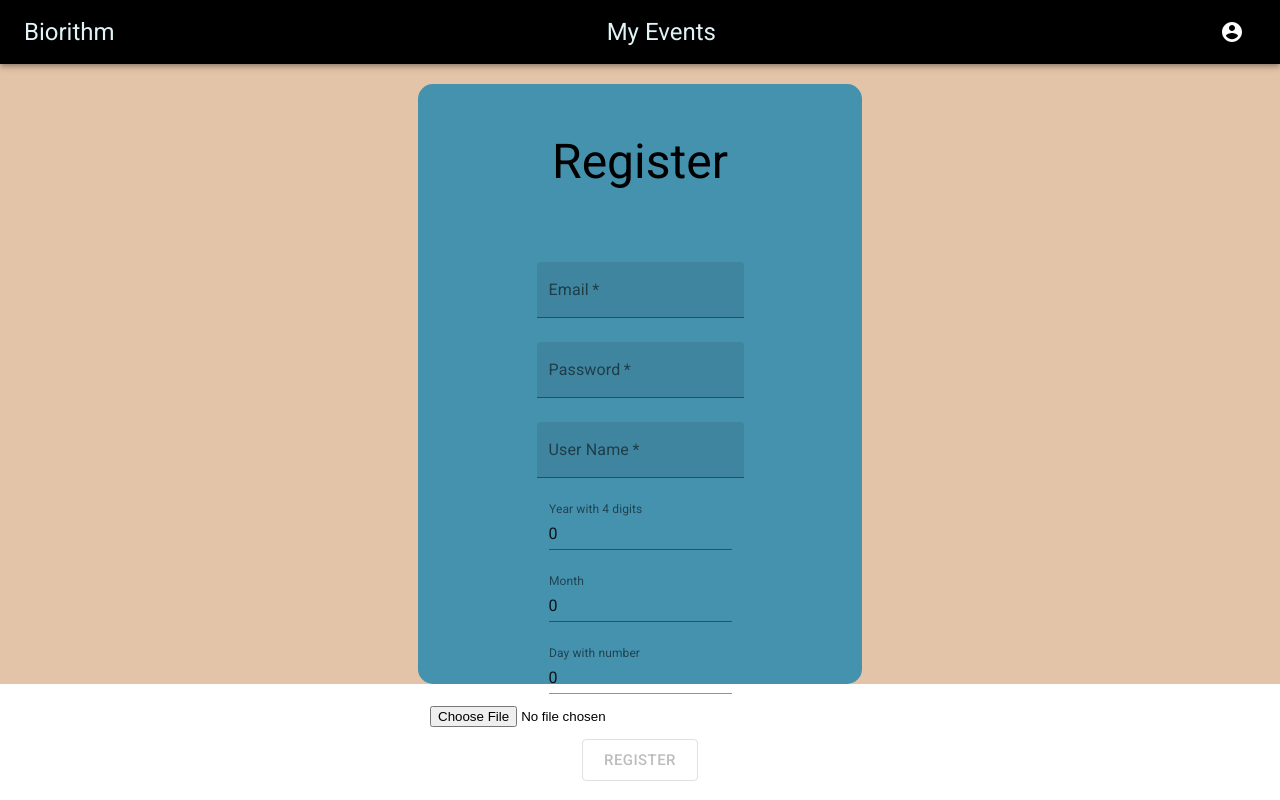
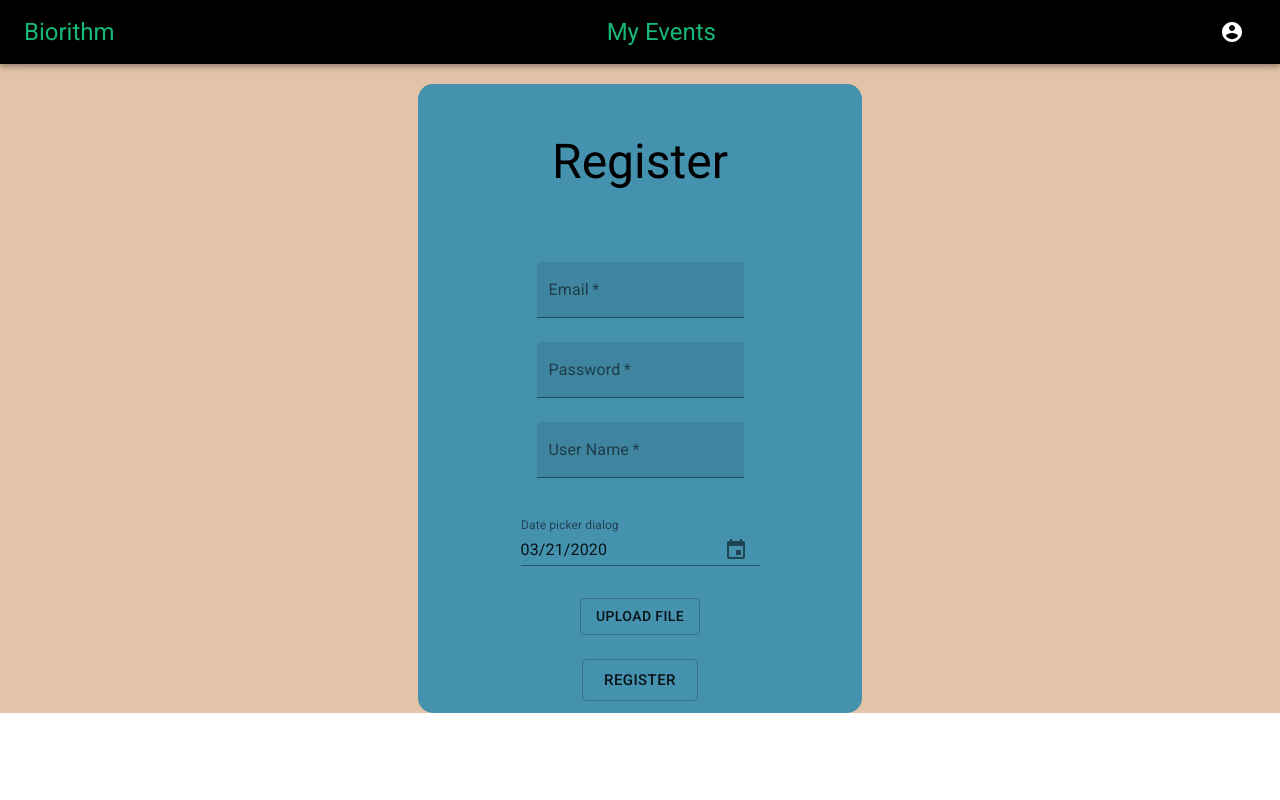
Before and after one commit to SalvadorRomeroB/BioritmoReact, a React (Create React App) app: page /register in a window 1280 px wide. Built offline with nearby package versions, Linux system fonts and the light colour scheme.

Commit message:
Forms added

```diff
--- a/src/Router.js
+++ b/src/Router.js
@@ -1,5 +1,5 @@
 import React from "react";
-import { BrowserRouter, Switch, Route, Redirect } from "react-router-dom";
+import { BrowserRouter, Switch, Route } from "react-router-dom";
 
 import Signin from "./pages/Signin";
 import Profile from "./pages/Profile";
@@ -10,14 +10,13 @@ import Create_Event from "./pages/Create_event";
 import Edit_Event from "./pages/Update_event";
 import Register from "./pages/Register.jsx";
 import PrivateRoute from "./components/Auth/PrivateRoute";
-import Home from "./pages/Home";
 
 const Routes = () => {
   return (
     <BrowserRouter>
       <Switch>
         <PrivateRoute path="/" exact component={All_Events} />
-        {/* <Route path="/home" exact component={Home} /> */}
+
         <Route path="/signin" exact component={Signin} />
         <Route path="/register" exact component={Register} />
         <PrivateRoute path="/profile" exact component={Profile} />
--- a/src/components/Navbar.jsx
+++ b/src/components/Navbar.jsx
@@ -23,7 +23,7 @@ const useStyles = makeStyles({
   },
   noline: {
     textDecoration: "none",
-    color: Colors.white,
+    color: Colors.green,
   },
 });
 
--- a/src/pages/Create_event.jsx
+++ b/src/pages/Create_event.jsx
@@ -1,5 +1,4 @@
 import React, { useState } from "react";
-import "date-fns";
 import {
   TextField,
   Select,
@@ -9,6 +8,7 @@ import {
   Button,
   Grid,
 } from "@material-ui/core";
+import "date-fns";
 import DateFnsUtils from "@date-io/date-fns";
 import {
   MuiPickersUtilsProvider,
@@ -17,11 +17,6 @@ import {
 import { makeStyles } from "@material-ui/core/styles";
 import { useSelector } from "react-redux";
 import { new_event } from "../components/API_Req/eventsApi";
-import {
-  get_bio_fisico,
-  get_bio_emocional,
-  get_bio_intelectual,
-} from "../components/BiorythmCalc";
 
 import Layout from "../components/Layout";
 
@@ -43,20 +38,23 @@ const useStyles = makeStyles((theme) => ({
 }));
 
 const Create_event = () => {
+  let user = useSelector((state) => state.user);
   const classes = useStyles();
   const [token] = React.useState(localStorage.getItem("jwt") || "");
-  let user = useSelector((state) => state.user);
   const [name, setName] = useState("");
   const [description, setDescription] = useState("");
   const [tag, setTag] = useState("");
   const [location, setLocation] = useState("");
-  const [year, setYear] = useState(0);
-  const [month, setMonth] = useState(0);
-  const [day, setDay] = useState(0);
   const [selectedDate, setSelectedDate] = useState(new Date());
+  const [year, setYear] = useState(selectedDate.getFullYear());
+  const [month, setMonth] = useState(selectedDate.getMonth());
+  const [day, setDay] = useState(selectedDate.getDate());
 
   const handleDateChange = (date) => {
     setSelectedDate(date);
+    setDay(selectedDate.getDate());
+    setMonth(selectedDate.getMonth());
+    setYear(selectedDate.getFullYear());
   };
   const create_event = (e) => {
     e.preventDefault();
@@ -169,60 +167,8 @@ const Create_event = () => {
         </Grid>
         <Grid item md={2} />
       </Grid>
-      <p>Datos para el dia del evento</p>
-      <p>
-        Fisico:{" "}
-        {get_bio_fisico(year, month, day, user.month, user.day, user.year)}
-      </p>
-      <p>
-        Emocional:{" "}
-        {get_bio_emocional(year, month, day, user.month, user.day, user.year)}
-      </p>
-      <p>
-        Intelectual:
-        {get_bio_intelectual(year, month, day, user.month, user.day, user.year)}
-      </p>
     </Layout>
   );
 };
 
 export default Create_event;
-
-{
-  /* <Grid item xs={12} md={6}>
-              <TextField
-                id="standard-number"
-                label="Year with 4 digits"
-                type="number"
-                InputLabelProps={{
-                  shrink: true,
-                }}
-                value={year}
-                onChange={(e) => setYear(e.target.value)}
-              />
-            </Grid>
-            <Grid item xs={12} md={6}>
-              <TextField
-                id="standard-number"
-                label="Month"
-                type="number"
-                InputLabelProps={{
-                  shrink: true,
-                }}
-                value={month}
-                onChange={(e) => setMonth(e.target.value)}
-              />
-            </Grid>
-            <Grid item xs={12} md={6}>
-              <TextField
-                id="standard-number"
-                label="Day with number"
-                type="number"
-                InputLabelProps={{
-                  shrink: true,
-                }}
-                value={day}
-                onChange={(e) => setDay(e.target.value)}
-              />
-            </Grid> */
-}
--- a/src/pages/Home.jsx
+++ /dev/null
@@ -1,19 +0,0 @@
-import React, { useState } from "react";
-import { makeStyles } from "@material-ui/core/styles";
-
-import { useSelector } from "react-redux";
-import Colors from "../constants/Colors";
-
-import Layout from "../components/Layout";
-
-const useStyles = makeStyles((theme) => ({}));
-
-const Home = () => {
-  const classes = useStyles();
-
-  let user = useSelector((state) => state.user);
-
-  return <Layout title="Test"></Layout>;
-};
-
-export default Home;
--- a/src/pages/Register.jsx
+++ b/src/pages/Register.jsx
@@ -2,13 +2,18 @@ import React, { useState } from "react";
 import { Container, Typography, TextField, Button } from "@material-ui/core";
 import { makeStyles } from "@material-ui/core/styles";
 import Grid from "@material-ui/core/Grid";
-import axios from "axios";
 import { useDispatch } from "react-redux";
 import { register_user } from "../redux/actions/index";
 
 import Layout from "../components/Layout";
 import Colors from "../constants/Colors";
 import FileBase64 from "react-file-base64";
+import "date-fns";
+import DateFnsUtils from "@date-io/date-fns";
+import {
+  MuiPickersUtilsProvider,
+  KeyboardDatePicker,
+} from "@material-ui/pickers";
 
 const useStyles = makeStyles((theme) => ({
   title: {
@@ -18,12 +23,15 @@ const useStyles = makeStyles((theme) => ({
   root: {
     background: Colors.three,
     borderRadius: 15,
-    height: 600,
+    maxHeight: 800,
     marginTop: 20,
   },
   form: {
     marginTop: 10,
     textAlign: "center",
+  },
+  invisible: {
+    display: "none",
   },
 }));
 
@@ -32,10 +40,18 @@ const Signin = () => {
   const [email, setEmail] = useState("");
   const [password, setPassword] = useState("");
   const [userName, setUsername] = useState("");
-  const [year, setYear] = useState(0);
-  const [month, setMonth] = useState(0);
-  const [day, setDay] = useState(0);
   const [image, setImage] = useState("");
+  const [selectedDate, setSelectedDate] = useState(new Date());
+  const [year, setYear] = useState(selectedDate.getFullYear());
+  const [month, setMonth] = useState(selectedDate.getMonth());
+  const [day, setDay] = useState(selectedDate.getDate());
+
+  const handleDateChange = (date) => {
+    setSelectedDate(date);
+    setDay(selectedDate.getDate());
+    setMonth(selectedDate.getMonth());
+    setYear(selectedDate.getFullYear());
+  };
 
   const handleLogin = (e) => {
     e.preventDefault();
@@ -48,6 +64,7 @@ const Signin = () => {
       day: day,
       image: image,
     };
+
     dispatch(register_user(info_user));
     setEmail("");
     setPassword("");
@@ -107,42 +124,29 @@ const Signin = () => {
             />
           </Grid>
           <Grid item xs={12}>
-            <TextField
-              id="standard-number"
-              label="Year with 4 digits"
-              type="number"
-              InputLabelProps={{
-                shrink: true,
-              }}
-              value={year}
-              onChange={(e) => setYear(e.target.value)}
-            />
+            <MuiPickersUtilsProvider utils={DateFnsUtils}>
+              <KeyboardDatePicker
+                className={classes.specialInput}
+                margin="normal"
+                id="date-picker-dialog"
+                label="Date picker dialog"
+                format="MM/dd/yyyy"
+                value={selectedDate}
+                onChange={handleDateChange}
+                KeyboardButtonProps={{
+                  "aria-label": "change date",
+                }}
+              />
+            </MuiPickersUtilsProvider>
           </Grid>
           <Grid item xs={12}>
-            <TextField
-              id="standard-number"
-              label="Month"
-              type="number"
-              InputLabelProps={{
-                shrink: true,
-              }}
-              value={month}
-              onChange={(e) => setMonth(e.target.value)}
-            />
+            <Button variant="outlined" component="label">
+              Upload File
+              <div className={classes.invisible}>
+                <FileBase64 onDone={getFiles.bind(this)} />
+              </div>
+            </Button>
           </Grid>
-          <Grid item xs={12}>
-            <TextField
-              id="standard-number"
-              label="Day with number"
-              type="number"
-              InputLabelProps={{
-                shrink: true,
-              }}
-              value={day}
-              onChange={(e) => setDay(e.target.value)}
-            />
-          </Grid>
-          <FileBase64 onDone={getFiles.bind(this)} />
           <Grid item xs={12}>
             <Button
               disabled={
--- a/src/pages/Update_event.jsx
+++ b/src/pages/Update_event.jsx
@@ -1,44 +1,63 @@
-import React, { useEffect, useState } from "react";
+import React, { useState } from "react";
 import {
   TextField,
   Select,
   MenuItem,
   FormControl,
   InputLabel,
-  FormHelperText,
-  Button
+  Button,
+  Grid,
 } from "@material-ui/core";
 import { makeStyles } from "@material-ui/core/styles";
-import { useDispatch, useSelector } from "react-redux";
+import { useSelector } from "react-redux";
 import { update_created_events } from "../components/API_Req/eventsApi";
+
+import "date-fns";
+import DateFnsUtils from "@date-io/date-fns";
 import {
-  get_bio_fisico,
-  get_bio_emocional,
-  get_bio_intelectual
-} from "../components/BiorythmCalc";
+  MuiPickersUtilsProvider,
+  KeyboardDatePicker,
+} from "@material-ui/pickers";
 
 import Layout from "../components/Layout";
 
-const useStyles = makeStyles(theme => ({
+const useStyles = makeStyles((theme) => ({
   event: {
-    paddingBottom: 3
-  }
+    paddingBottom: 3,
+  },
+  inputFields: {
+    minWidth: 350,
+    margin: "1%",
+  },
+  specialInput: {
+    minWidth: 300,
+    margin: "1%",
+  },
+  formButton: {
+    marginTop: 10,
+  },
 }));
 
 const Create_event = () => {
-  const dispatch = useDispatch();
   const [token] = React.useState(localStorage.getItem("jwt") || "");
-  let user = useSelector(state => state.user);
-  let selected_event = useSelector(state => state.selected_event);
+  let user = useSelector((state) => state.user);
+  let selected_event = useSelector((state) => state.selected_event);
   const [name, setName] = useState(selected_event.name);
   const [description, setDescription] = useState(selected_event.description);
   const [tag, setTag] = useState(selected_event.tag);
   const [location, setLocation] = useState(selected_event.location);
-  const [year, setYear] = useState(selected_event.year);
-  const [month, setMonth] = useState(selected_event.month);
-  const [day, setDay] = useState(selected_event.day);
+  const [selectedDate, setSelectedDate] = useState(new Date());
+  const [year, setYear] = useState(selectedDate.getFullYear());
+  const [month, setMonth] = useState(selectedDate.getMonth());
+  const [day, setDay] = useState(selectedDate.getDate());
 
-  const create_event = e => {
+  const handleDateChange = (date) => {
+    setSelectedDate(date);
+    setDay(selectedDate.getDate());
+    setMonth(selectedDate.getMonth());
+    setYear(selectedDate.getFullYear());
+  };
+  const create_event = (e) => {
     e.preventDefault();
     const event = {
       name: name,
@@ -48,7 +67,7 @@ const Create_event = () => {
       year: year,
       month: month,
       day: day,
-      owner: user.id
+      owner: user.id,
     };
     update_created_events(token, selected_event.id, event);
     setName("");
@@ -60,80 +79,70 @@ const Create_event = () => {
     setDay(0);
   };
 
-  const classes = useStyles();
-  return (
-    <Layout title="Home">
-      <h1>Created Events</h1>
+  const form = () => (
+    <>
+      <Grid container direction="row" justify="center">
+        <Grid item xs={12} md={12}>
           <TextField
+            className={classes.inputFields}
+            required
+            label="Name of the event"
+            variant="filled"
+            value={name}
+            onChange={(e) => setName(e.target.value)}
+          />
+
+          <TextField
+            className={classes.inputFields}
             required
             id="standard-basic"
-        label="Name of the Events"
+            label="Location of the event"
             variant="filled"
-        value={name}
-        onChange={e => setName(e.target.value)}
+            value={location}
+            onChange={(e) => setLocation(e.target.value)}
           />
+        </Grid>
+      </Grid>
+      <Grid container direction="row" justify="center">
+        <Grid item xs={12} md={6}>
           <TextField
+            className={classes.inputFields}
             required
-        id="standard-textarea"
             label="Description"
             variant="filled"
             value={description}
-        onChange={e => setDescription(e.target.value)}
+            onChange={(e) => setDescription(e.target.value)}
             multiline
             rows="4"
           />
-      <TextField
-        required
-        id="standard-basic"
-        label="Location"
-        variant="filled"
-        value={location}
-        onChange={e => setLocation(e.target.value)}
+        </Grid>
+        <Grid item xs={10} md={6}>
+          <MuiPickersUtilsProvider utils={DateFnsUtils}>
+            <KeyboardDatePicker
+              className={classes.specialInput}
+              margin="normal"
+              id="date-picker-dialog"
+              label="Date picker dialog"
+              format="MM/dd/yyyy"
+              value={selectedDate}
+              onChange={handleDateChange}
+              KeyboardButtonProps={{
+                "aria-label": "change date",
+              }}
             />
-      <FormControl required className={classes.formControl}>
-        <InputLabel id="demo-simple-select-required-label">Age</InputLabel>
-        <Select
-          labelId="demo-simple-select-label"
-          id="demo-simple-select"
-          value={tag}
-          onChange={e => setTag(e.target.value)}
-        >
-          <MenuItem value={"FISICO"}>FISICO</MenuItem>
-          <MenuItem value={"EMOCIONAL"}>EMOCIONAL</MenuItem>
+          </MuiPickersUtilsProvider>
+          <FormControl required className={classes.specialInput}>
+            <InputLabel>Tag</InputLabel>
+            <Select value={tag} onChange={(e) => setTag(e.target.value)}>
+              <MenuItem value={"FISICO"}>PHYSICAL</MenuItem>
+              <MenuItem value={"EMOCIONAL"}>EMOTIONAL</MenuItem>
               <MenuItem value={"INTELECTUAL"}>INTELECTUAL</MenuItem>
             </Select>
-        <FormHelperText>Required</FormHelperText>
           </FormControl>
-      <TextField
-        id="standard-number"
-        label="Year with 4 digits"
-        type="number"
-        InputLabelProps={{
-          shrink: true
-        }}
-        value={year}
-        onChange={e => setYear(e.target.value)}
-      />
-      <TextField
-        id="standard-number"
-        label="Month"
-        type="number"
-        InputLabelProps={{
-          shrink: true
-        }}
-        value={month}
-        onChange={e => setMonth(e.target.value)}
-      />
-      <TextField
-        id="standard-number"
-        label="Day with number"
-        type="number"
-        InputLabelProps={{
-          shrink: true
-        }}
-        value={day}
-        onChange={e => setDay(e.target.value)}
-      />
+        </Grid>
+      </Grid>
+
+      <Grid container justify="center">
         <Button
           disabled={
             ((name && description && tag && tag) !== "" ? false : true) &&
@@ -142,23 +151,23 @@ const Create_event = () => {
           variant="outlined"
           size="large"
           className={classes.formButton}
-        onClick={e => create_event(e)}
+          onClick={(e) => create_event(e)}
         >
-        Save Event
+          Create Event
         </Button>
-      <p>Datos para el dia del evento</p>
-      <p>
-        Fisico:{" "}
-        {get_bio_fisico(year, month, day, user.month, user.day, user.year)}
-      </p>
-      <p>
-        Emocional:{" "}
-        {get_bio_emocional(year, month, day, user.month, user.day, user.year)}
-      </p>
-      <p>
-        Intelectual:
-        {get_bio_intelectual(year, month, day, user.month, user.day, user.year)}
-      </p>
+      </Grid>
+    </>
+  );
+  const classes = useStyles();
+  return (
+    <Layout title="Home">
+      <Grid container justify="center">
+        <Grid item md={2} />
+        <Grid item xs={12} md={8}>
+          {form()}
+        </Grid>
+        <Grid item md={2} />
+      </Grid>
     </Layout>
   );
 };
```
Also changed, not shown: src/pages/Profile.jsx (+1 -1 lines). Lines whose indentation alone changed are shown as unchanged.
